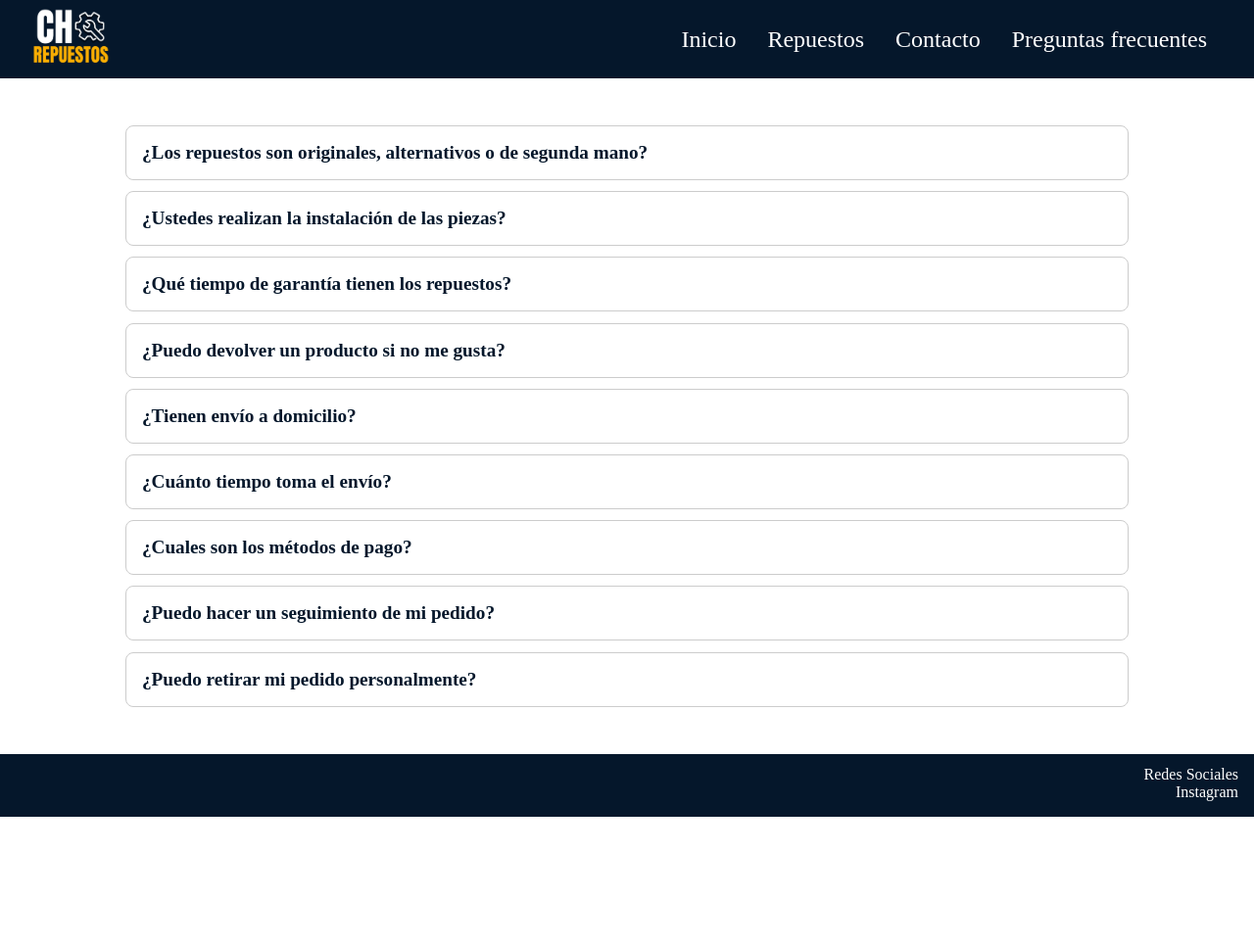
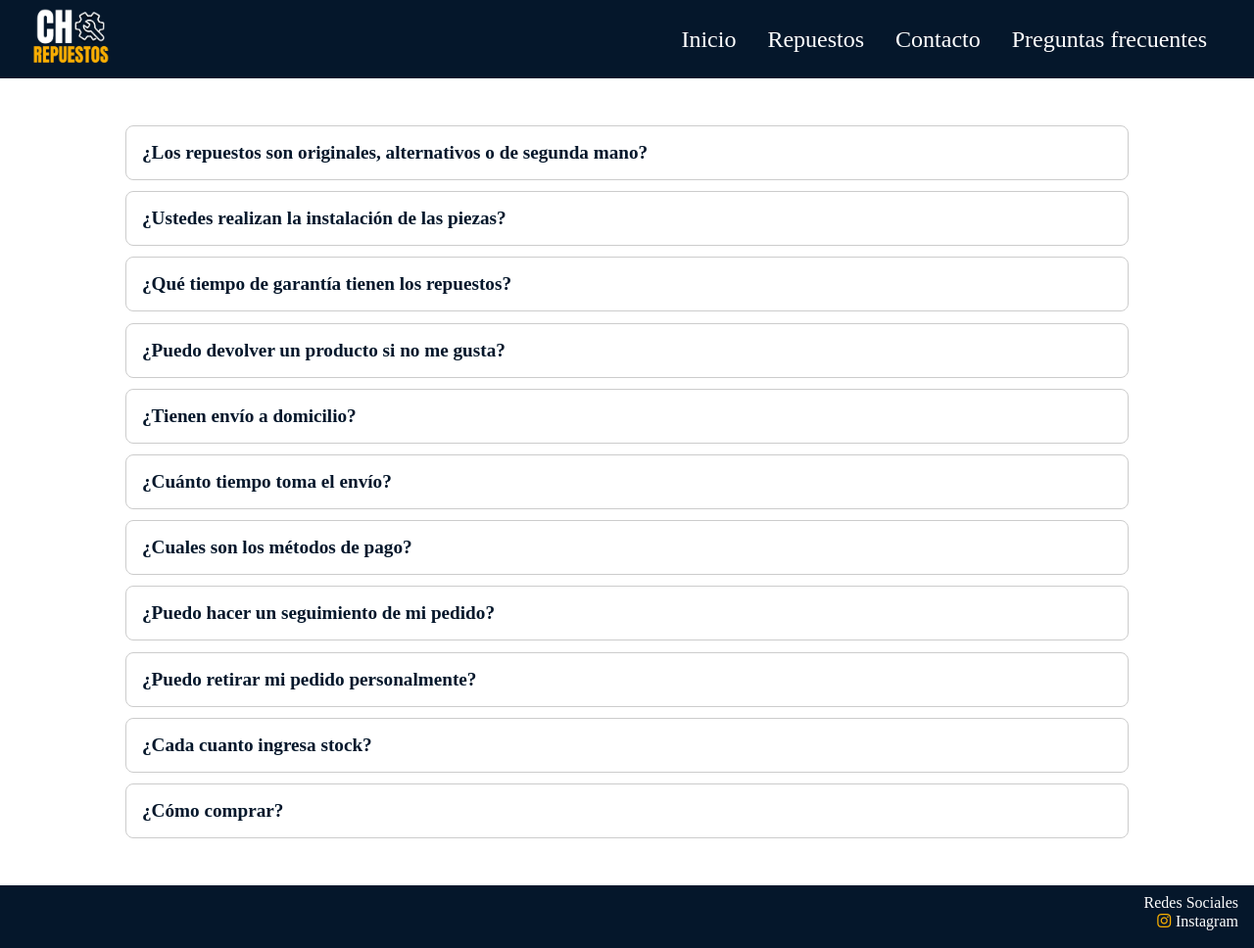
Before and after one commit to DanielaChesko/ch-repuestos-ecommerce, a plain HTML site: page preguntas-frecuentes.html in a window 1280 px wide. Shown: the whole page at 98% size. Before the commit the page ends 834 px from the top, so only its background shows below. Drawn offline with Linux system fonts and the light colour scheme.

Commit message:
agregado de texto en preguntas frecuentes e icono de instagram en footer

```diff
--- a/Estilos/global.css
+++ b/Estilos/global.css
@@ -101,4 +101,10 @@ footer h4, a{
     font-weight: 100;
     text-decoration: none;
     color: white;
+    margin-bottom: 0.1rem;
 }
+
+footer i{
+    margin-right: 0.3rem;
+    color: var(--color-amarillo);
+}
--- a/preguntas-frecuentes.html
+++ b/preguntas-frecuentes.html
@@ -4,6 +4,7 @@
     <meta charset="UTF-8">
     <meta name="viewport" content="width=device-width, initial-scale=1.0">
     <link rel="stylesheet" href="Estilos/styless.css">
+    <link rel="stylesheet" href="https://cdnjs.cloudflare.com/ajax/libs/font-awesome/6.5.1/css/all.min.css">
     <title>CH Repuestos</title>
 </head>
 <body>
@@ -61,11 +62,19 @@
             <summary>¿Puedo retirar mi pedido personalmente?</summary>
             <p>Si, tenemos puntos de recogida en diferentes ubicaciones.</p>
         </details>
+        <details>
+            <summary>¿Cada cuanto ingresa stock?</summary>
+            <p>El stock se actualiza regularmente, no tenemos información específica sobre la frecuencia de actualización.</p>
+        </details>
+        <details>
+            <summary>¿Cómo comprar?</summary>
+            <p>Para comprar nuestros repuestos, simplemente selecciona el producto que necesitas en la sección "Productos", agrega al carrito y sigue los pasos para completar tu compra.</p>
+        </details>
     </main>
 
     <footer>
         <h4>Redes Sociales</h4>
-        <a href="instagram.com">Instagram</a>
+        <a href="instagram.com" target="_blank"><i class="fa-brands fa-instagram"></i>Instagram</a>
     </footer>
 </body>
 </html>
```
Also changed, not shown: contacto.html (+2 -1 lines), index.html (+2 -1 lines), repuestos.html (+2 -1 lines).
